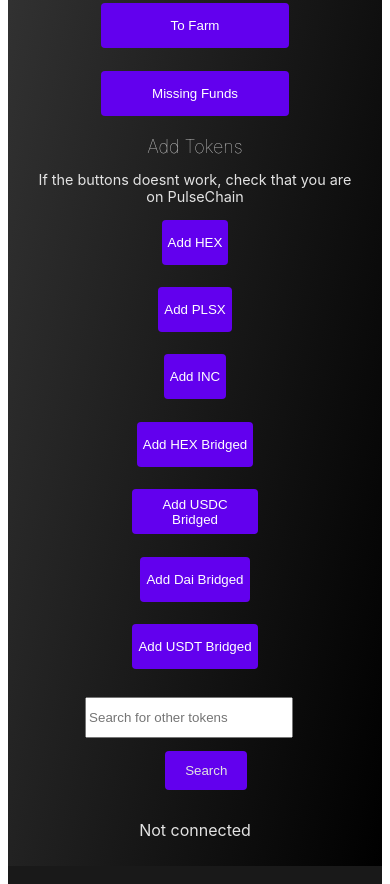
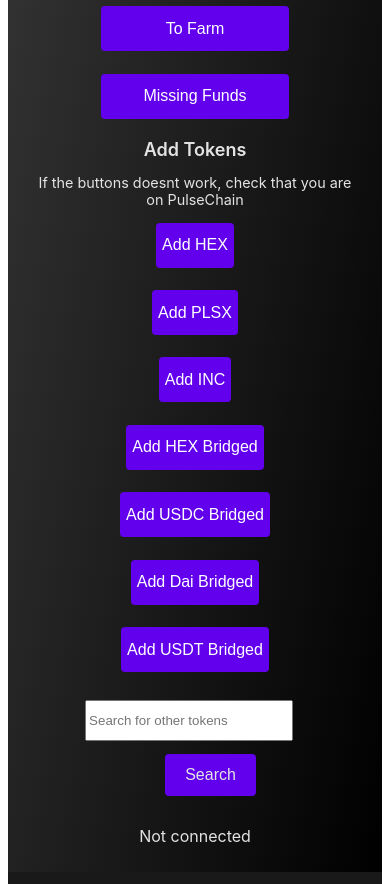
Before and after one commit to Olamispecial/dappspulse, a plain HTML site: page index.html in a window 390 px wide. Shown: the part 1060-1944 px from the top of the page. Drawn offline with Linux system fonts and the light colour scheme.

Commit message:
second commit

```diff
--- a/style.css
+++ b/style.css
@@ -29,7 +29,7 @@
 h1 {
     text-align: center;
     font-size: 18px;
-    font-weight: lighter;
+    font-weight: 600;
     color: #e3e3e3;
     text-transform: capitalize;
 }
@@ -42,6 +42,7 @@
     border-radius: 0.25rem;
     margin-bottom: 50px;
     color: white;
+    font-size: 1rem;
 }
 
 .latest > button:hover {
@@ -80,6 +81,7 @@
     text-transform: capitalize;
     color: white;
     margin-bottom: 0.5rem;
+    font-size: 1rem;
 }
 
 .container-links > button:hover, .container-tokens > button:hover {
@@ -110,6 +112,7 @@
     border: 0 solid #e5e7eb;
     border-radius: 0.25rem;
     color: #e3e3e3;
+    font-size: 1rem;
 }
 
 .search button:hover {
@@ -304,7 +307,7 @@
     display: flex;
     flex-direction: column;
     align-items: center;
-    margin: 0% 30%;
+    margin: 0% 25%;
 }
 
 .search button {
```
